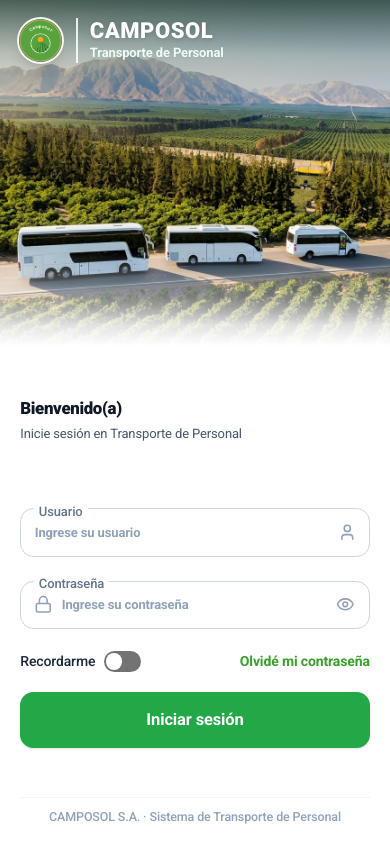
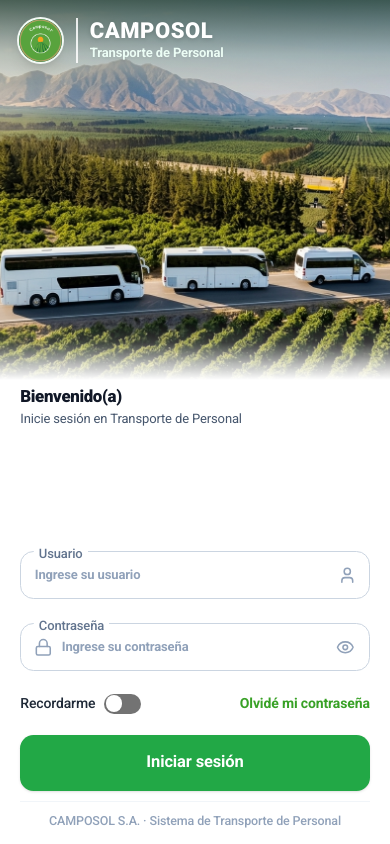
Before and after one commit to jhonatanparedes563-rgb/Transporte-Camposol, a React (Vite) app: page / in a window 390 px wide. Built offline with nearby package versions, Linux system fonts and the light colour scheme; no server answers; the database is empty.

Commit message:
style: adjust login screen hero header dimensions
Increase header height and fine-tune image positioning for better visual layout on mobile and tablet devices.

```diff
--- a/src/components/LoginScreen.tsx
+++ b/src/components/LoginScreen.tsx
@@ -151,15 +151,15 @@ export const LoginScreen: React.FC<LoginScreenProps> = ({ onLoginSuccess }) => {
         />
       </div>
 
-      {/* CABECERA PANORÁMICA EN MÓVIL / TABLET (Valle luminoso + 3 unidades difuminando suavemente hacia blanco) */}
-      <div className="lg:hidden relative w-full h-[41dvh] min-h-[280px] max-h-[365px] shrink-0 overflow-hidden bg-white">
+      {/* CABECERA PANORÁMICA EN MÓVIL / TABLET (Valle luminoso + 3 unidades difuminando suavemente hacia blanco más abajo) */}
+      <div className="lg:hidden relative w-full h-[45dvh] min-h-[310px] max-h-[410px] shrink-0 overflow-hidden bg-white">
         {!heroImgFailed ? (
           <img
             src={imgValleyFleetBg}
             alt="Unidades de transporte CAMPOSOL en el valle"
             referrerPolicy="no-referrer"
             onError={() => setHeroImgFailed(true)}
-            className="absolute inset-0 w-full h-full object-cover object-[52%_60%] pointer-events-none select-none"
+            className="absolute inset-0 w-full h-full object-cover object-[52%_58%] pointer-events-none select-none"
           />
         ) : (
           <div className="absolute inset-0 bg-gradient-to-b from-[#15803D] to-white flex items-center justify-center opacity-20 pointer-events-none">
@@ -173,10 +173,10 @@ export const LoginScreen: React.FC<LoginScreenProps> = ({ onLoginSuccess }) => {
           className="absolute inset-x-0 top-0 h-32 bg-gradient-to-b from-[#082412]/70 via-[#082412]/25 to-transparent pointer-events-none"
         />
 
-        {/* Difuminado suave inferior hacia blanco puro (sin corte ni línea brusca) */}
+        {/* Difuminado suave concentrado en el borde inferior hacia blanco puro */}
         <div
           aria-hidden="true"
-          className="absolute inset-x-0 bottom-0 h-28 bg-[linear-gradient(180deg,rgba(255,255,255,0)_0%,rgba(255,255,255,0.45)_45%,rgba(255,255,255,0.88)_78%,#FFFFFF_100%)] pointer-events-none"
+          className="absolute inset-x-0 bottom-0 h-18 bg-[linear-gradient(180deg,rgba(255,255,255,0)_0%,rgba(255,255,255,0.22)_38%,rgba(255,255,255,0.72)_74%,#FFFFFF_100%)] pointer-events-none"
         />
 
         {/* Lockup oficial CAMPOSOL | Transporte de Personal en el espacio superior */}
@@ -247,15 +247,15 @@ export const LoginScreen: React.FC<LoginScreenProps> = ({ onLoginSuccess }) => {
 
         {/* Columna Derecha / Panel Blanco Móvil (Continuo sin línea de corte, campos amplios y proporcionados) */}
         <div className="w-full flex-1 lg:flex-none lg:col-span-5 lg:max-w-[440px] lg:justify-self-end flex flex-col">
-          <div className="flex-1 lg:flex-none flex flex-col justify-between bg-white lg:rounded-[26px] px-6 pt-1 pb-5 lg:p-8 lg:shadow-2xl lg:border lg:border-white/80">
+          <div className="flex-1 lg:flex-none flex flex-col justify-between bg-white lg:rounded-[26px] px-6 pt-1 pb-4 lg:p-8 lg:shadow-2xl lg:border lg:border-white/80">
             {/* VISTA: INICIAR SESIÓN */}
             {viewMode === 'login' && (
-              <div className="flex-1 lg:flex-none flex flex-col justify-evenly lg:justify-start py-2 lg:py-0 space-y-5">
+              <div className="flex-1 lg:flex-none flex flex-col justify-between lg:justify-start pt-1 pb-3 lg:py-0 gap-4 lg:gap-5">
                 <div>
-                  <h1 className="text-[32px] sm:text-[34px] font-extrabold text-[#111827] tracking-tight leading-tight">
+                  <h1 className="text-[38px] sm:text-[42px] lg:text-[36px] font-extrabold text-[#111827] tracking-tight leading-[1.08]">
                     Bienvenido(a)
                   </h1>
-                  <p className="text-[16px] font-normal text-slate-600 mt-1.5 leading-snug">
+                  <p className="text-[17px] sm:text-[18px] lg:text-[15.5px] font-normal text-slate-600 mt-1.5 leading-snug">
                     Inicie sesión en Transporte de Personal
                   </p>
                 </div>
```
